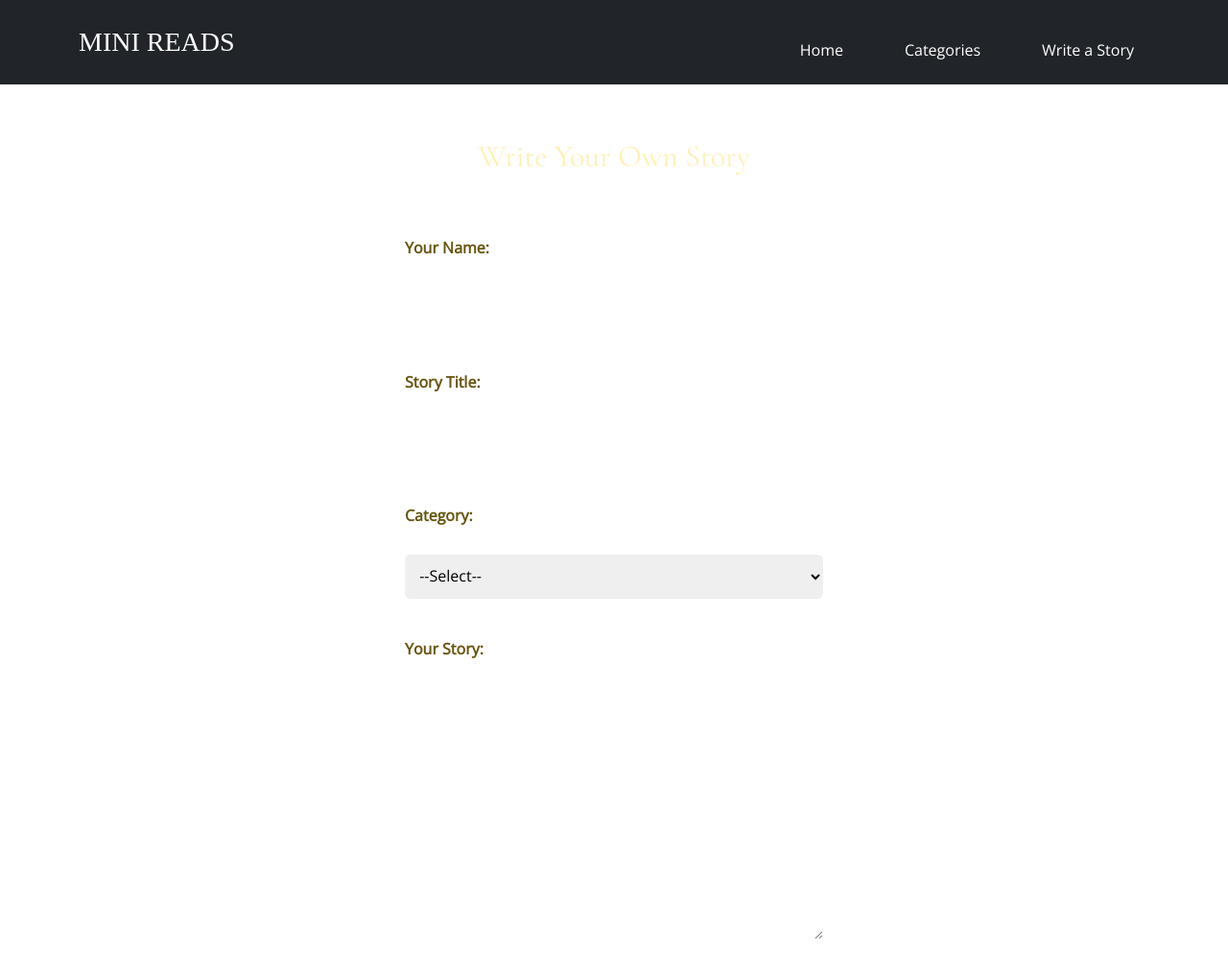
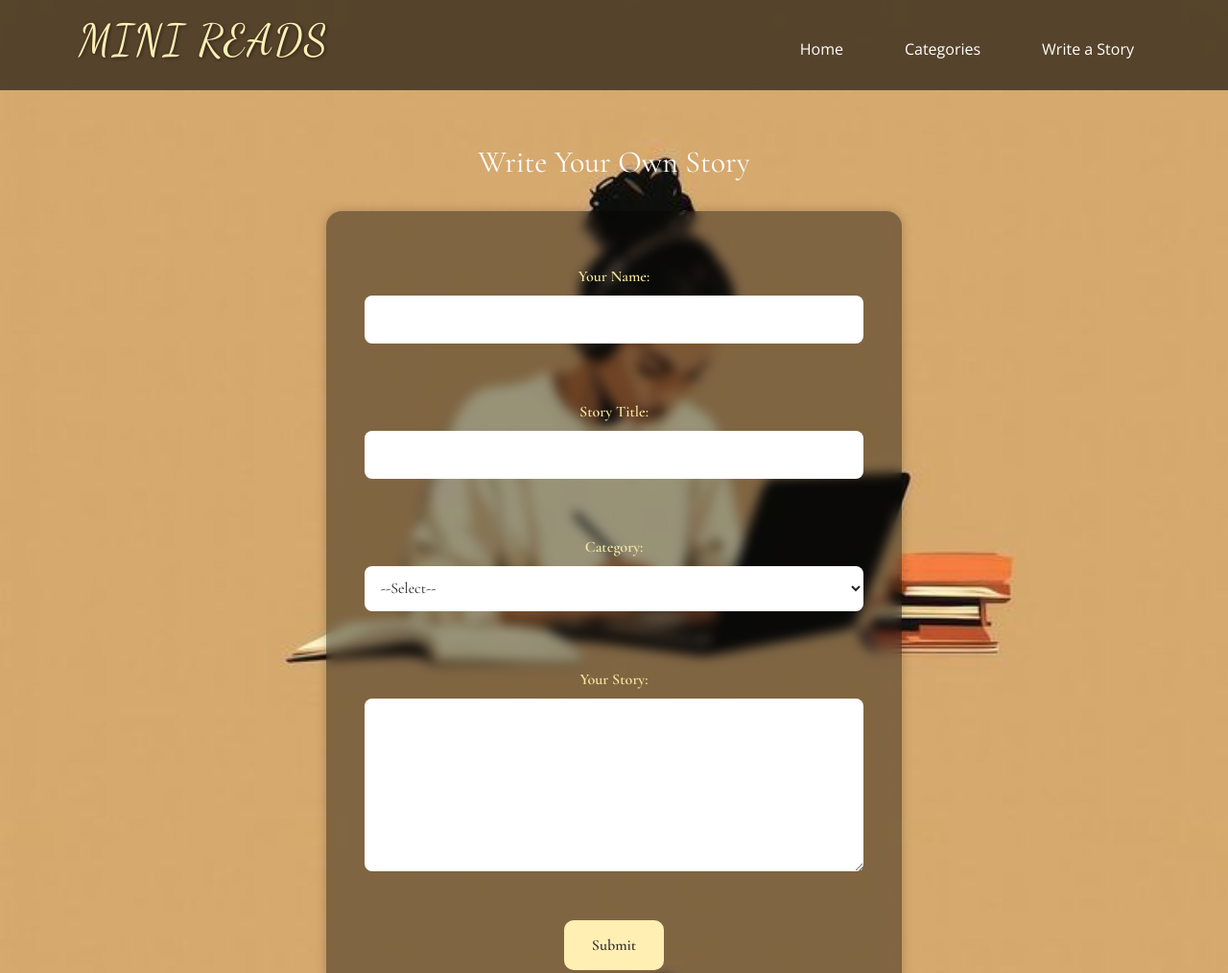
Before and after one commit to ChandrikaMudhiraj/MINIREADS-WEBSITE, a plain HTML site: page write.html in a window 1280 px wide. Shown: the top 1014 px of the page at 96% size. Drawn offline with nearby package versions, Linux system fonts and the light colour scheme.

Commit message:
write story page, headers, nav are enhanced

```diff
--- a/stylesheets/categories.css
+++ b/stylesheets/categories.css
@@ -24,6 +24,14 @@ header h1 {
   font-size: 2.2rem;
   color: #ffefb3;
 }
+.site-title {
+  font-family: 'Dancing Script', cursive;
+  font-size: 2.8rem;
+  color: #ffefb3;
+  letter-spacing: 2px;
+  text-shadow: 1px 1px 4px rgba(0, 0, 0, 0.6);
+}
+
 
 nav ul {
   list-style: none;
--- a/stylesheets/homepage.css
+++ b/stylesheets/homepage.css
@@ -28,6 +28,14 @@ header h1 {
   color: #ffefb3;
   letter-spacing: 2px;
 }
+.site-title {
+  font-family: 'Dancing Script', cursive;
+  font-size: 2.8rem;
+  color: #ffefb3;
+  letter-spacing: 2px;
+  text-shadow: 1px 1px 4px rgba(0, 0, 0, 0.6);
+}
+
 
 nav ul {
   list-style: none;
--- a/stylesheets/writepage.css
+++ b/stylesheets/writepage.css
@@ -1,108 +1,126 @@
 /* Base body style for write page */
-body.write {
+body.home {
   font-family: 'Open Sans', sans-serif;
-  color: #fff;
   margin: 0;
   padding: 0;
-  background: url('images/write.jpg') no-repeat center center fixed;
+  background: url('../images/write.jpg') no-repeat center center fixed;
   background-size: cover;
+  height: 100vh;
+  color: #fff;
   display: flex;
   flex-direction: column;
-  height: 100%;
 }
 
-/* Header styling */
+/* Header */
 header {
-  background-color: rgba(0, 0, 0, 0.60);
+  background-color: rgba(0, 0, 0, 0.4); /* Transparent with fallback */
+  backdrop-filter: blur(6px);
   padding: 1rem;
+  text-align: center;
 }
 
 header h1 {
-  font-family: 'Merriweather', serif;
-  margin: 0;
-  font-size: 2rem;
+  font-family: 'Pacifico', cursive;
+  font-size: 3.5rem;
   color: #ffefb3;
+}
+
+.site-title {
+  font-family: 'Dancing Script', cursive;
+  font-size: 2.8rem;
+  color: #ffefb3;
+  letter-spacing: 2px;
+  text-shadow: 1px 1px 4px rgba(0, 0, 0, 0.6);
 }
 
 nav ul {
   list-style: none;
+  display: flex;
+  gap: 2rem;
+  justify-content: center;
   padding: 0;
-  margin-top: 1rem;
-  display: flex;
-  justify-content: center;
-  gap: 2rem;
+  margin: 0.5rem 0 0 0;
 }
 
 nav ul li a {
-  color: #add8e6;
+  color: #ffefb3;
   text-decoration: none;
   font-weight: bold;
+  transition: color 0.3s ease;
 }
 
 nav ul li a:hover,
 nav ul li a.active {
+  color: #ffefb3;
   text-decoration: underline;
-  color: #fff;
+}
+.navbar-transparent {
+  background-color: rgba(0, 0, 0, 0.6); /* semi-transparent black */
+  backdrop-filter: blur(5px); /* optional: adds a glassy blur effect */
+}
+
+main {
+  font-family: 'Cormorant Garamond', serif;
+  font-weight: 600;
+  padding: 2rem;
+  text-align: center;
+  flex: 1;
 }
 
 /* Main content form */
-.write-story {
-  flex: 1;
-  padding: 2rem;
-  text-align: center;
-}
+.write-story form {
+  background: rgba(0, 0, 0, 0.4); /* stronger contrast */
+  padding: 2.5rem;
+  border-radius: 16px;
+  max-width: 600px; /* wider form */
+  margin: 2rem auto;
+  box-shadow: 0 0 12px rgba(0,0,0,0.2);
+  backdrop-filter: blur(6px);
+  z-index: 1;
 
-.write-story form {
-  background: rgba(255, 255, 255, 0.1);
-  padding: 2rem;
-  border-radius: 10px;
-  max-width: 500px;
-  margin: 2rem auto;
-  box-shadow: 0 0 15px rgba(255, 255, 255, 0.2);
-  backdrop-filter: blur(5px);
-}
-
-.write-story h2 {
-  font-size: 2rem;
-  color: #ffefb3;
-  margin-bottom: 1rem;
-  font-family: 'Cormorant Garamond', serif;
 }
 
 .write-story label {
-  display: block;
-  margin-bottom: 0.3rem;
-  font-weight: bold;
-  color: #67540e;
-  text-align: left;
+  font-size: 1rem;
+  margin-top: 1rem;
+  margin-bottom: 0.5rem;
+  color: #f8e8a0;
 }
 
 .write-story input,
 .write-story select,
 .write-story textarea {
   width: 100%;
-  padding: 0.7rem;
-  border-radius: 6px;
+  padding: 0.8rem;
+  border-radius: 8px;
   border: none;
-  margin-bottom: 1rem;
+  margin-bottom: 1.2rem;
   font-size: 1rem;
-  font-family: 'Open Sans', sans-serif;
+  background: #fff;
+  color: #222;
+}
+
+.write-story textarea {
+  height: 180px;
+  resize: vertical;
 }
 
 .write-story button {
   background-color: #ffefb3;
   color: #333;
   border: none;
-  padding: 0.7rem 1.5rem;
-  border-radius: 8px;
+  padding: 0.9rem 1.8rem;
+  border-radius: 10px;
   cursor: pointer;
+  font-size: 1rem;
   font-weight: bold;
-  transition: background 0.3s ease;
+  transition: background-color 0.3s ease;
 }
 
 .write-story button:hover {
   background-color: #ffd700;
 }
+
 
 /* Footer styling */
 footer {
--- a/write.html
+++ b/write.html
@@ -2,16 +2,17 @@
 <html lang="en">
 <head>
   <meta charset="UTF-8" />
-  <title>Write a Story - MiniReads</title>
-  <link href="https://fonts.googleapis.com/css2?family=Cormorant+Garamond:wght@400;600&family=Open+Sans&display=swap" rel="stylesheet">
+  <title> Write a Story - MiniReads</title>
+  <link href="https://fonts.googleapis.com/css2?family=Cormorant+Garamond:wght@400;600&family=Open+Sans&family=Lora&display=swap" rel="stylesheet">
   <link href="https://cdn.jsdelivr.net/npm/bootstrap@5.3.0/dist/css/bootstrap.min.css" rel="stylesheet">
-  <link rel="stylesheet" href="stylesheets/writepage.css" />
+<link href="https://fonts.googleapis.com/css2?family=Dancing+Script&display=swap" rel="stylesheet">
+  <link rel="stylesheet" href="stylesheets/writepage.css">
+</head>
 
-</head>
-<body class="write-story write">
-   <header class="bg-dark text-white p-3 mb-4">
+<body class="home">
+<header class="navbar-transparent text-white p-3 mb-4">
     <div class="container d-flex justify-content-between align-items-center">
-    <h1 class="h3 m-0">MINI READS</h1>
+      <h1 class="site-title">MINI READS</h1>
       <nav>
         <ul class="nav">
           <li class="nav-item"><a class="nav-link text-white" href="index.html">Home</a></li>
```
Also changed, not shown: categories.html (+1 -0 lines), index.html (+2 -2 lines). Lines whose indentation alone changed are shown as unchanged.
